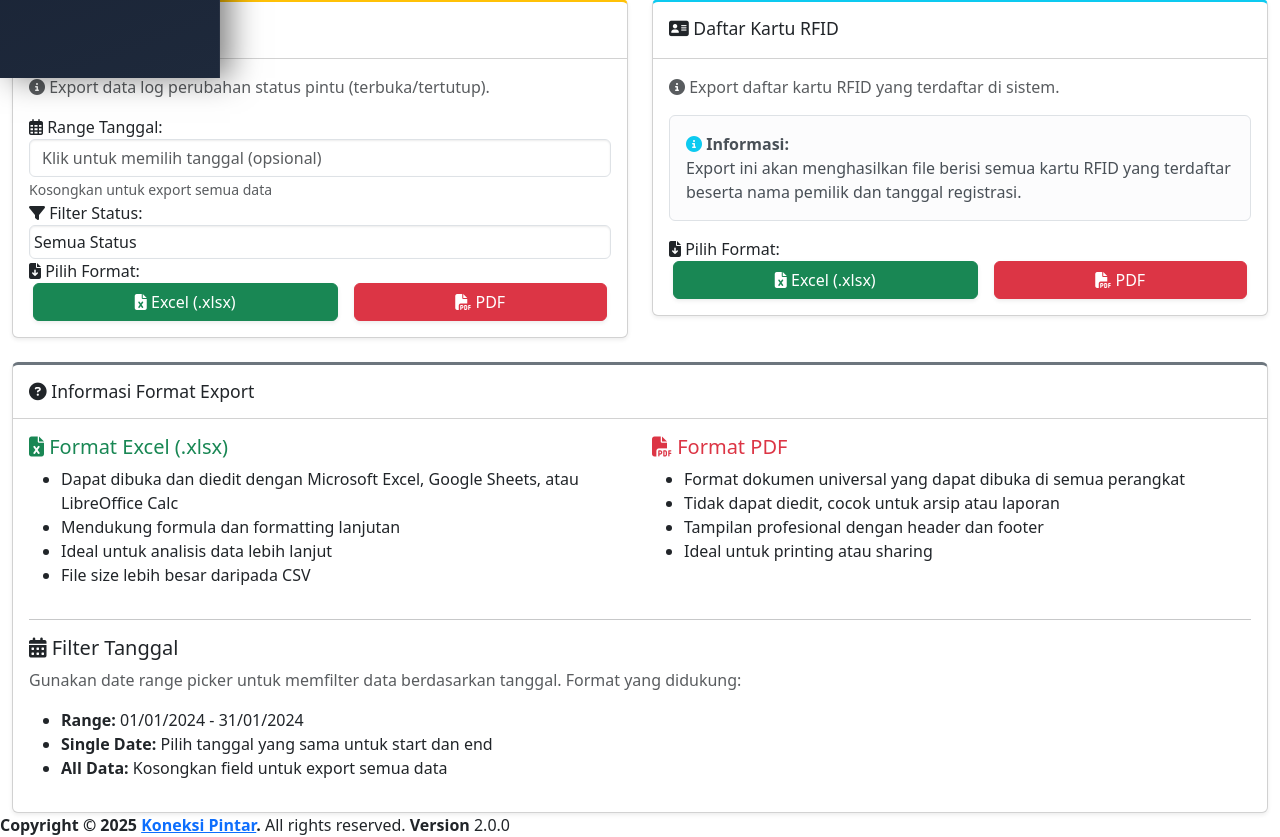
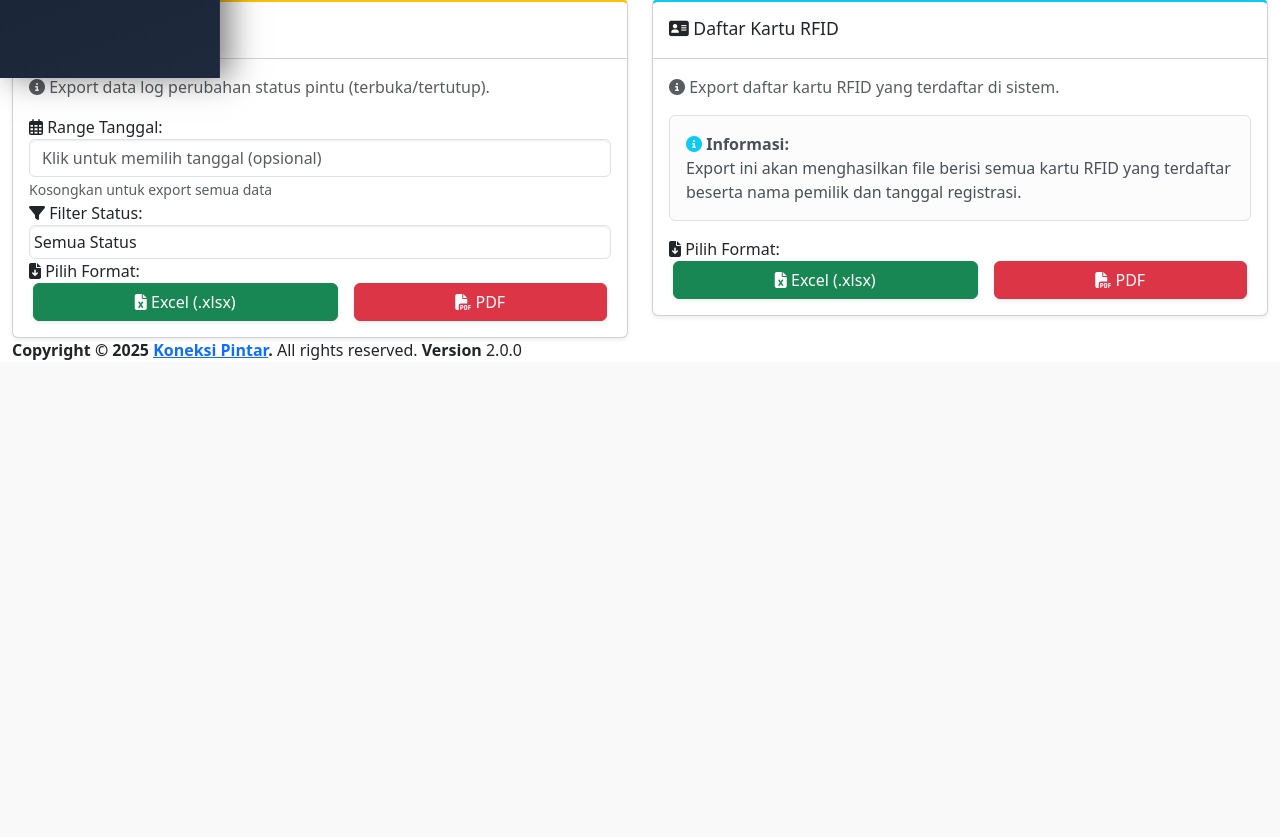
Before and after one commit to wildan-se/smarthome, a PHP site: page /export.php in a window 1280 px wide. Shown: the part 722-1559 px from the top of the page. After the commit the page ends 1082 px from the top, so only its background shows below. Run offline with PHP 8.4, Linux system fonts and the light colour scheme; the visitor is signed in with stand-in values (Sample User, id 1); data that the repository does not hold is empty; some libraries are stand-ins or nearby versions.

Commit message:
refactor: Remove export format information section and clean up footer rendering

```diff
--- a/export.php
+++ b/export.php
@@ -321,63 +321,14 @@
             </div>
           </div>
 
-          <!-- Informasi Format -->
-          <div class="card card-secondary card-outline shadow-sm mt-4">
-            <div class="card-header">
-              <h3 class="card-title">
-                <i class="fas fa-question-circle"></i> Informasi Format Export
-              </h3>
-            </div>
-            <div class="card-body">
-              <div class="row">
-                <div class="col-md-6">
-                  <h5 class="text-success">
-                    <i class="fas fa-file-excel"></i> Format Excel (.xlsx)
-                  </h5>
-                  <ul>
-                    <li>Dapat dibuka dan diedit dengan Microsoft Excel, Google Sheets, atau LibreOffice Calc</li>
-                    <li>Mendukung formula dan formatting lanjutan</li>
-                    <li>Ideal untuk analisis data lebih lanjut</li>
-                    <li>File size lebih besar daripada CSV</li>
-                  </ul>
-                </div>
-                <div class="col-md-6">
-                  <h5 class="text-danger">
-                    <i class="fas fa-file-pdf"></i> Format PDF
-                  </h5>
-                  <ul>
-                    <li>Format dokumen universal yang dapat dibuka di semua perangkat</li>
-                    <li>Tidak dapat diedit, cocok untuk arsip atau laporan</li>
-                    <li>Tampilan profesional dengan header dan footer</li>
-                    <li>Ideal untuk printing atau sharing</li>
-                  </ul>
-                </div>
-              </div>
 
-              <hr>
 
-              <h5><i class="fas fa-calendar-alt"></i> Filter Tanggal</h5>
-              <p class="text-muted">
-                Gunakan date range picker untuk memfilter data berdasarkan tanggal. Format yang didukung:
-              </p>
-              <ul>
-                <li><strong>Range:</strong> 01/01/2024 - 31/01/2024</li>
-                <li><strong>Single Date:</strong> Pilih tanggal yang sama untuk start dan end</li>
-                <li><strong>All Data:</strong> Kosongkan field untuk export semua data</li>
-              </ul>
-            </div>
-          </div>
+          <?php
+          require_once 'components/layout/footer.php';
+          renderFooter($pageJS);
+          ?>
 
         </div>
-      </section>
-    </div>
-
-    <?php
-    require_once 'components/layout/footer.php';
-    renderFooter($pageJS);
-    ?>
-
-  </div>
 </body>
 
 </html>
```
